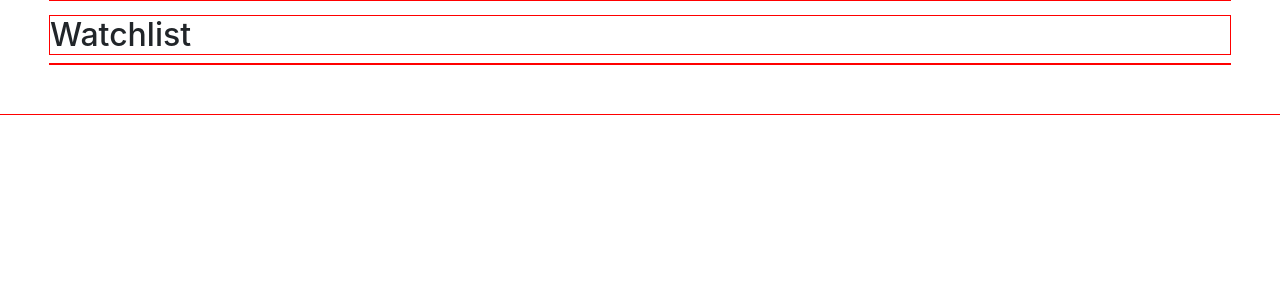
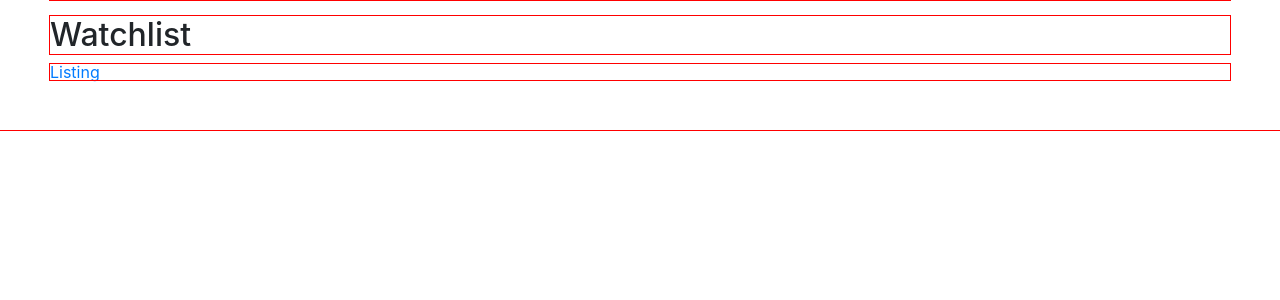
Before and after one commit to rosakosol/cs50w, a Django app: page /watchlist in a window 1280 px wide. Shown: the part 229-529 px from the top of the page. Run offline with Django 5.2, Linux system fonts and the light colour scheme; a user stored in the database is signed in; data comes from the database, SQL or seed files in the repository; both versions use the stored data as it was after the commit; tables that the repository leaves empty hold one stand-in row (values such as "Sample post"); some libraries are stand-ins or nearby versions; some web fonts are replaced.

Commit message:
Implemented add to watchlist functions

```diff
--- a/week4/commerce/auctions/models.py
+++ b/week4/commerce/auctions/models.py
@@ -35,7 +35,7 @@ class Listing(models.Model):
 class Watchlist(models.Model):
     user = models.ForeignKey(User, on_delete=models.CASCADE, related_name="watchlist")
     listing = models.ForeignKey(Listing, on_delete=models.CASCADE, related_name="watched_by")
-    added_at = models.DateTimeField(auto_now_add=True)  # Track when the listing was added to the watchlist
+    added_at = models.DateTimeField(auto_now_add=True)
 
 class WatchlistForm(forms.Form):
     listing_id = forms.IntegerField(widget=forms.HiddenInput())
--- a/week4/commerce/auctions/templates/auctions/watchlist.html
+++ b/week4/commerce/auctions/templates/auctions/watchlist.html
@@ -5,8 +5,8 @@
 
     <!-- Loop through each category -->
     <ul>
-        {% for listing in watchlist %}
-            <a href="{% url 'listing_page' listing.id %}" alt=""><li>{{ listing.name }}</li></a>
+        {% for item in watchlist %}
+            <a href="{% url 'listing_page' item.listing.id %}" alt=""><li>{{ item.listing.name }}</li></a>
         {% endfor %}
     </ul>
 
--- a/week4/commerce/auctions/views.py
+++ b/week4/commerce/auctions/views.py
@@ -44,20 +44,18 @@ def listing_page(request, listing_id):
     # If user is logged in:
     if user.is_authenticated:
         if request.method == "POST":
-
-
             watchlist_form = WatchlistForm(request.POST)
             if watchlist_form.is_valid():
                 action = watchlist_form.cleaned_data["action"]
 
                 if action == "add":
                     # Check if listing is already in user's watchlist
-
-                    if not Watchlist.objects.filter(user=request.user, listing=listing).exists():
-                        Watchlist.objects.create(user=request.user, listing=listing)
+                    if not Watchlist.objects.filter(user=user, listing=listing).exists():
+                        Watchlist.objects.create(user=user, listing=listing)
 
                 # Handle removing the listing from the watchlist
                 elif action == 'remove':
+
                     watchlist_item = Watchlist.objects.filter(user=request.user, listing=listing).first()
                     if watchlist_item:
                         watchlist_item.delete()
@@ -181,8 +179,11 @@ def watchlist(request):
     user = request.user
     listings = Listing.objects.all()
 
-    # Display watchlist
-    watchlist = Watchlist.objects.all()
+    if user.is_authenticated:
+        # Display watchlist
+        watchlist = Watchlist.objects.filter(user=user)
+    else:
+        watchlist = []
 
     return render(request, "auctions/watchlist.html", {
         "user": user,
```
Also changed, not shown: week4/commerce/db.sqlite3.
